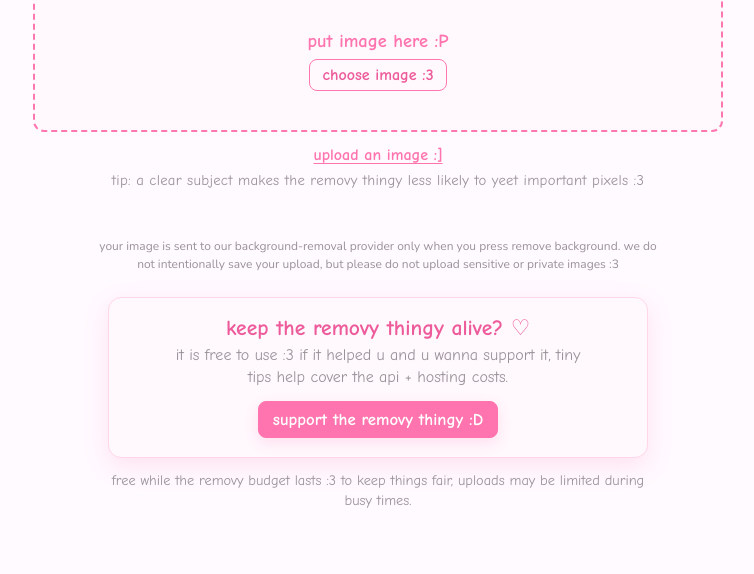
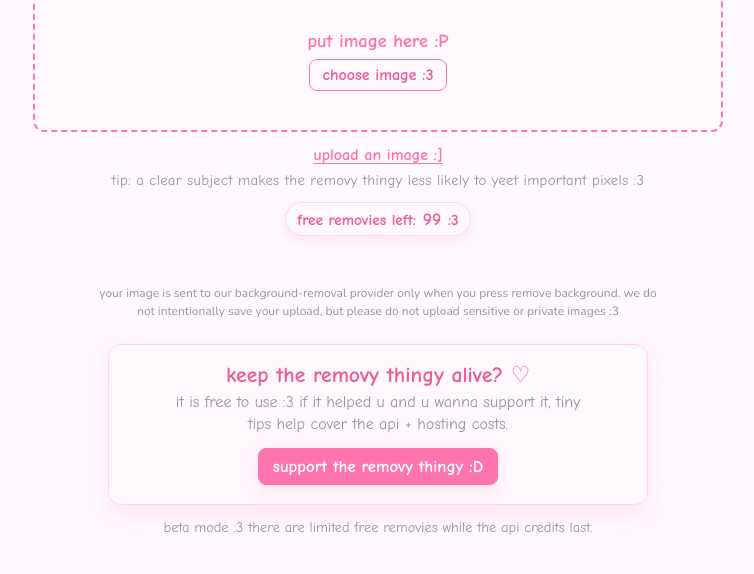
Before and after one commit to aSnowyNight/bgremovy, a website: page public/index.html in a window 1280 px wide. Shown: the part 220-794 px from the top of the page, without its empty margins (262-1016 px from the left). Drawn offline with nearby package versions, Linux system fonts and the light colour scheme; a web font is replaced by a local one.

Commit message:
Update index.html

```diff
--- a/public/index.html
+++ b/public/index.html
@@ -144,6 +144,36 @@
       text-align: center;
       font: 400 .92rem "Gaegu", "Comic Sans MS", cursive;
       letter-spacing: .02em;
+    }
+
+    .budget-counter {
+      width: fit-content;
+      max-width: 100%;
+      margin: 13px auto 0;
+      padding: 6px 11px;
+      border: 1px solid var(--pink-soft);
+      border-radius: 999px;
+      color: var(--pink-dark);
+      background: var(--surface);
+      box-shadow: 0 4px 12px var(--shadow);
+      text-align: center;
+      font: 700 .96rem "Gaegu", "Comic Sans MS", cursive;
+    }
+
+    .budget-counter.low {
+      border-color: #f1a62c;
+      color: #b66f00;
+    }
+
+    .budget-counter.empty {
+      border-color: #df397c;
+      color: #df397c;
+    }
+
+    .budget-number {
+      display: inline-block;
+      min-width: 1.2em;
+      font-size: 1.14em;
     }
 
     .error {
@@ -356,6 +386,7 @@
 
     <button class="action-link" id="uploadLink" type="button">upload an image :]</button>
     <p class="tip">tip: a clear subject makes the removy thingy less likely to yeet important pixels :3</p>
+    <p class="budget-counter" id="budgetCounter" aria-live="polite">free removies left today-ish: <span class="budget-number" id="budgetNumber">99</span> :3</p>
     <p class="error" id="errorMessage" role="alert"></p>
 
     <section class="workspace" id="workspace" aria-live="polite">
@@ -387,18 +418,17 @@
     <section class="support-card" aria-labelledby="support-title">
       <h2 id="support-title">keep the removy thingy alive? ♡</h2>
       <p>it is free to use :3 if it helped u and u wanna support it, tiny tips help cover the api + hosting costs.</p>
-      <!-- Replace the # below with your Ko-fi OR Buy Me a Coffee profile link before deploying. -->
       <a class="support-button" href="#" id="supportLink" target="_blank" rel="noopener noreferrer">support the removy thingy :D</a>
     </section>
 
-    <p class="fair-use">free while the removy budget lasts :3 to keep things fair, uploads may be limited during busy times.</p>
+    <p class="fair-use">beta mode :3 there are limited free removies while the api credits last.</p>
   </main>
 
   <script>
-    // Change only these two settings before deploying.
-    // Use a relative endpoint when the API route is hosted in the same Vercel project.
     const API_ENDPOINT = "/api/remove-background";
     const SUPPORT_LINK = ""; // Example: "https://ko-fi.com/yourname" or "https://buymeacoffee.com/yourname"
+    const STARTING_BRIA_CREDITS = 100;
+    const SUCCESSFUL_REMOVALS_BEFORE_COUNTER = 1; // You already used one Bria call while testing.
     const MAX_FILE_SIZE = 10 * 1024 * 1024;
 
     const fileInput = document.getElementById("fileInput");
@@ -415,10 +445,36 @@
     const loadingState = document.getElementById("loadingState");
     const themeToggle = document.getElementById("themeToggle");
     const supportLink = document.getElementById("supportLink");
+    const budgetCounter = document.getElementById("budgetCounter");
+    const budgetNumber = document.getElementById("budgetNumber");
 
     let selectedFile = null;
     let originalUrl = null;
     let resultUrl = null;
+    let callsLeft = STARTING_BRIA_CREDITS - SUCCESSFUL_REMOVALS_BEFORE_COUNTER;
+
+    function setError(message = "") {
+      errorMessage.textContent = message;
+    }
+
+    function updateBudgetCounter(nextCallsLeft) {
+      if (!Number.isFinite(nextCallsLeft)) return;
+
+      callsLeft = Math.max(0, Math.floor(nextCallsLeft));
+      budgetNumber.textContent = callsLeft;
+      budgetCounter.classList.toggle("low", callsLeft > 0 && callsLeft <= 15);
+      budgetCounter.classList.toggle("empty", callsLeft === 0);
+
+      if (callsLeft === 0) {
+        budgetCounter.innerHTML = 'free removies left: <span class="budget-number" id="budgetNumber">0</span> :[ more soon maybe';
+      } else {
+        budgetCounter.innerHTML = `free removies left: <span class="budget-number" id="budgetNumber">${callsLeft}</span> :3`;
+      }
+    }
+
+    // Set the visible count to 99 immediately. After each successful result, the
+    // backend's X-Removy-Calls-Left header updates it using the real shared counter.
+    updateBudgetCounter(callsLeft);
 
     if (SUPPORT_LINK) {
       supportLink.href = SUPPORT_LINK;
@@ -427,10 +483,6 @@
         event.preventDefault();
         setError("add your Ko-fi or Buy Me a Coffee link in SUPPORT_LINK first :3");
       });
-    }
-
-    function setError(message = "") {
-      errorMessage.textContent = message;
     }
 
     function revokeUrl(url) {
@@ -463,11 +515,14 @@
       resultPlaceholder.hidden = false;
       downloadButton.hidden = true;
       workspace.classList.add("visible");
-      removeButton.disabled = false;
+      removeButton.disabled = callsLeft <= 0;
     }
 
     async function removeBackground() {
-      if (!selectedFile) return;
+      if (!selectedFile || callsLeft <= 0) {
+        if (callsLeft <= 0) setError("the free removy budget is used up for now :[");
+        return;
+      }
 
       setError();
       removeButton.disabled = true;
@@ -484,18 +539,23 @@
 
         if (!response.ok) {
           let message = "the removy thingy had a little oopsie. please try again :[";
-
           try {
             const data = await response.json();
             message = data.error || message;
           } catch (_) {}
-
           throw new Error(message);
         }
 
         const imageBlob = await response.blob();
         if (!imageBlob.type.startsWith("image/")) {
           throw new Error("the server did not return an image. please try again :[");
+        }
+
+        const remainingFromServer = Number(response.headers.get("X-Removy-Calls-Left"));
+        if (Number.isFinite(remainingFromServer)) {
+          updateBudgetCounter(remainingFromServer);
+        } else {
+          updateBudgetCounter(callsLeft - 1);
         }
 
         revokeUrl(resultUrl);
@@ -509,7 +569,7 @@
         setError(error.message || "something went wrong :[");
       } finally {
         loadingState.classList.remove("visible");
-        removeButton.disabled = false;
+        removeButton.disabled = callsLeft <= 0;
       }
     }
 
```
